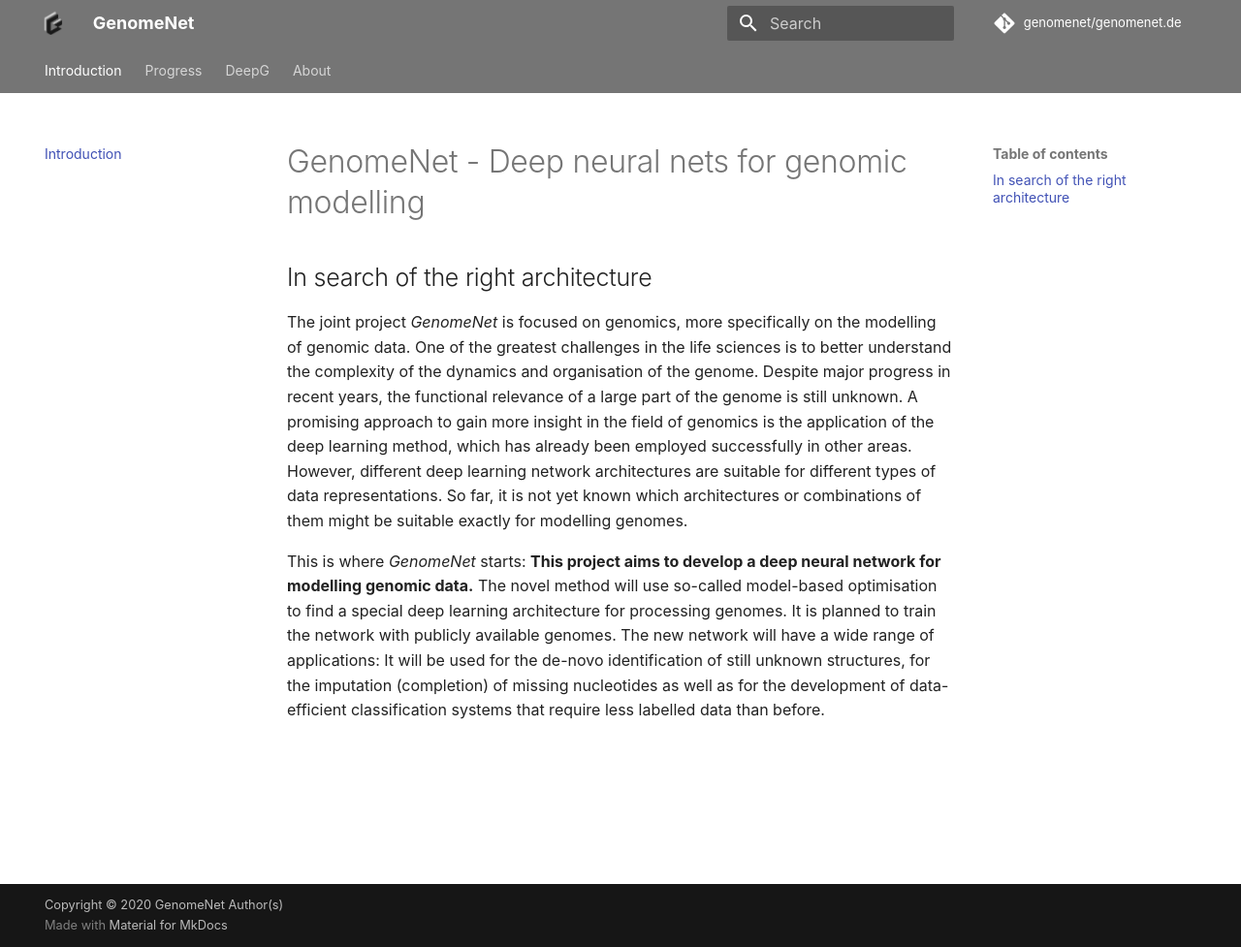
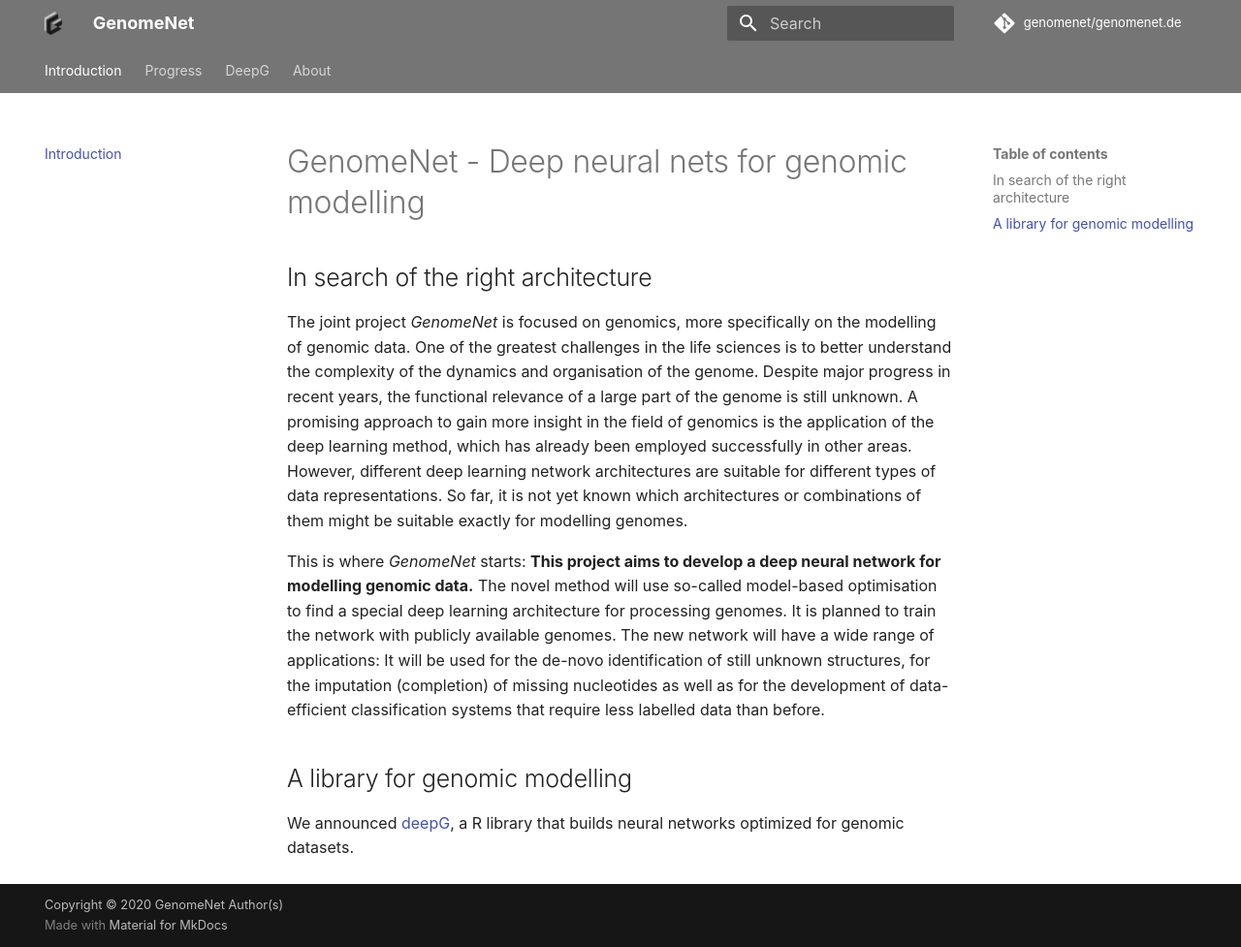
Before and after one commit to GenomeNet/genomenet.de, an MkDocs documentation site: the page built from docs/index.md, in a window 1280 px wide and 977 px high. Shown: the whole window at 97% size. Built offline with MkDocs 1.6.1 and Material for MkDocs 9.7.7, drawn with Linux system fonts in a browser that asks for light colours; some web fonts are replaced; comment, search, counter and statistics services are not loaded.

Commit message:
Update index.md

```diff
--- a/docs/index.md
+++ b/docs/index.md
@@ -1,7 +1,9 @@
 # GenomeNet - Deep neural nets for genomic modelling
 
 ## In search of the right architecture
-
 The joint project _GenomeNet_ is focused on genomics, more specifically on the modelling of genomic data. One of the greatest challenges in the life sciences is to better understand the complexity of the dynamics and organisation of the genome. Despite major progress in recent years, the functional relevance of a large part of the genome is still unknown. A promising approach to gain more insight in the field of genomics is the application of the deep learning method, which has already been employed successfully in other areas. However, different deep learning network architectures are suitable for different types of data representations. So far, it is not yet known which architectures or combinations of them might be suitable exactly for modelling genomes.
 
 This is where _GenomeNet_ starts: **This project aims to develop a deep neural network for modelling genomic data.** The novel method will use so-called model-based optimisation to find a special deep learning architecture for processing genomes. It is planned to train the network with publicly available genomes. The new network will have a wide range of applications: It will be used for the de-novo identification of still unknown structures, for the imputation (completion) of missing nucleotides as well as for the development of data-efficient classification systems that require less labelled data than before.
+
+## A library for genomic modelling
+We announced [deepG](/deepg/getting-started.md), a R library that builds neural networks optimized for genomic datasets.
```
